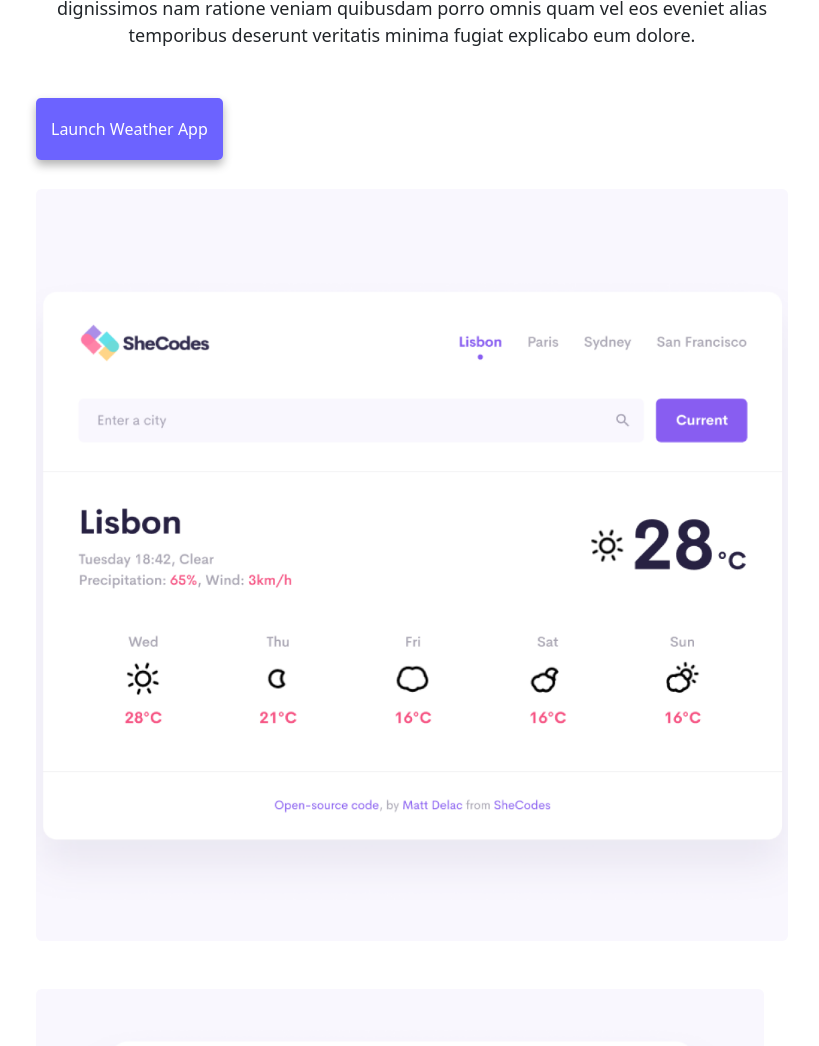
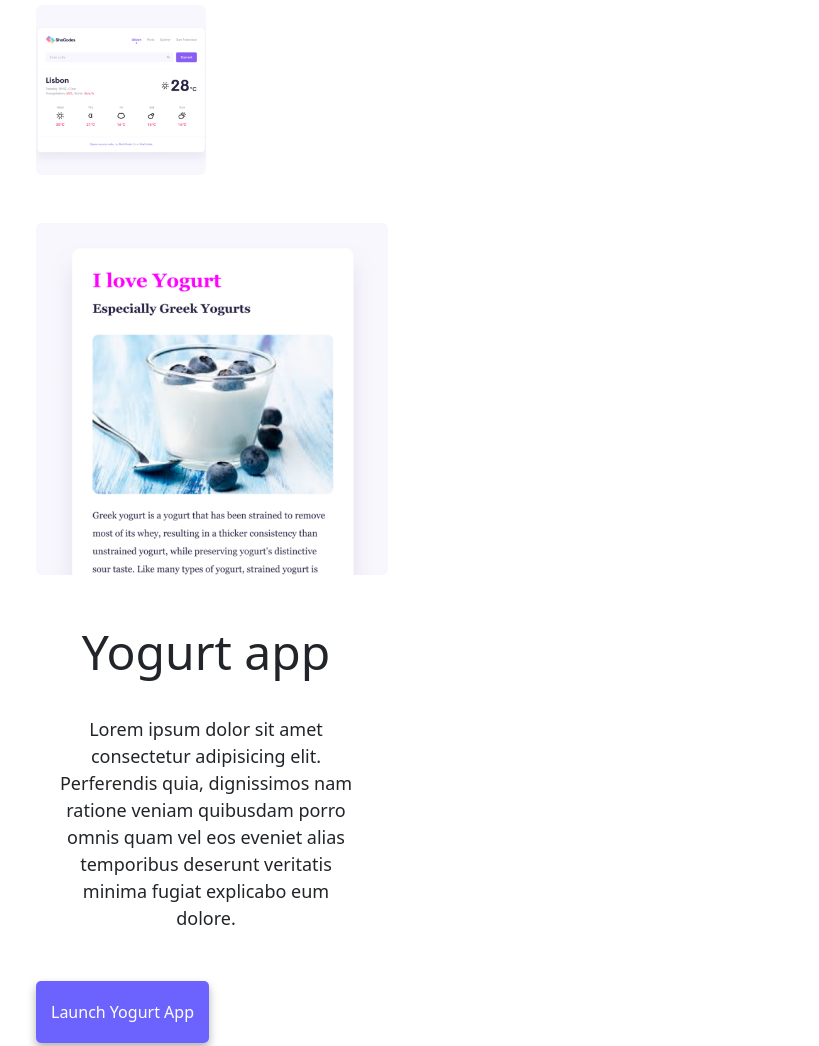
Before and after one commit to estialo1/Advanced-Bootstrap-homework, a website: page index.html in a window 1280 px wide. Shown: the part 1728-2774 px from the top of the page, without its empty margins (216-1035 px from the left). Drawn offline with nearby package versions, Linux system fonts and the light colour scheme.

Commit message:
Update index.html

```diff
--- a/index.html
+++ b/index.html
@@ -60,11 +60,11 @@
     </div>
     <div class="container">
       <div class="row">
-        <div class="md-6">
+        <div class="col-sm-6">
           <img src="images/yoga.png" class="img-fluid rounded" />
         </div>
         <div class="row">
-          <div class="md-6">
+          <div class="col-sm-6">
             <h2 class="mb-3">Yoga app</h2>
             <p>
             Lorem ipsum dolor sit amet consectetur adipisicing elit. Perferendis
@@ -78,7 +78,7 @@
       </div>
     </div>
       <div class="row mt-5">
-        <div class="md-6">
+        <div class="col-sm-6">
           <h2 class="mb-3">Weather app</h2>
             <p>
             Lorem ipsum dolor sit amet consectetur adipisicing elit. Perferendis
@@ -90,17 +90,17 @@
               <a href="#" class="link">Launch Weather App</a>
             </div>
             <div class="row mt-5">
-        <div class="md-6">
+        <div class="col-sm-6">
           <img src="images/weather.png" class="img-fluid rounded" />
         </div>
       </div>
     </div>
     <div class="row mt-5">
-      <div class="md-6">
+      <div class="col-sm-6">
         <img src="images/yogurt.png" class="img-fluid rounded" />
       </div>
       <div class="row mt-5">
-        <div class="md-6">
+        <div class="col-sm-6">
           <h2 class="mb-3">Yogurt app</h2>
           <p>
           Lorem ipsum dolor sit amet consectetur adipisicing elit. Perferendis
```
